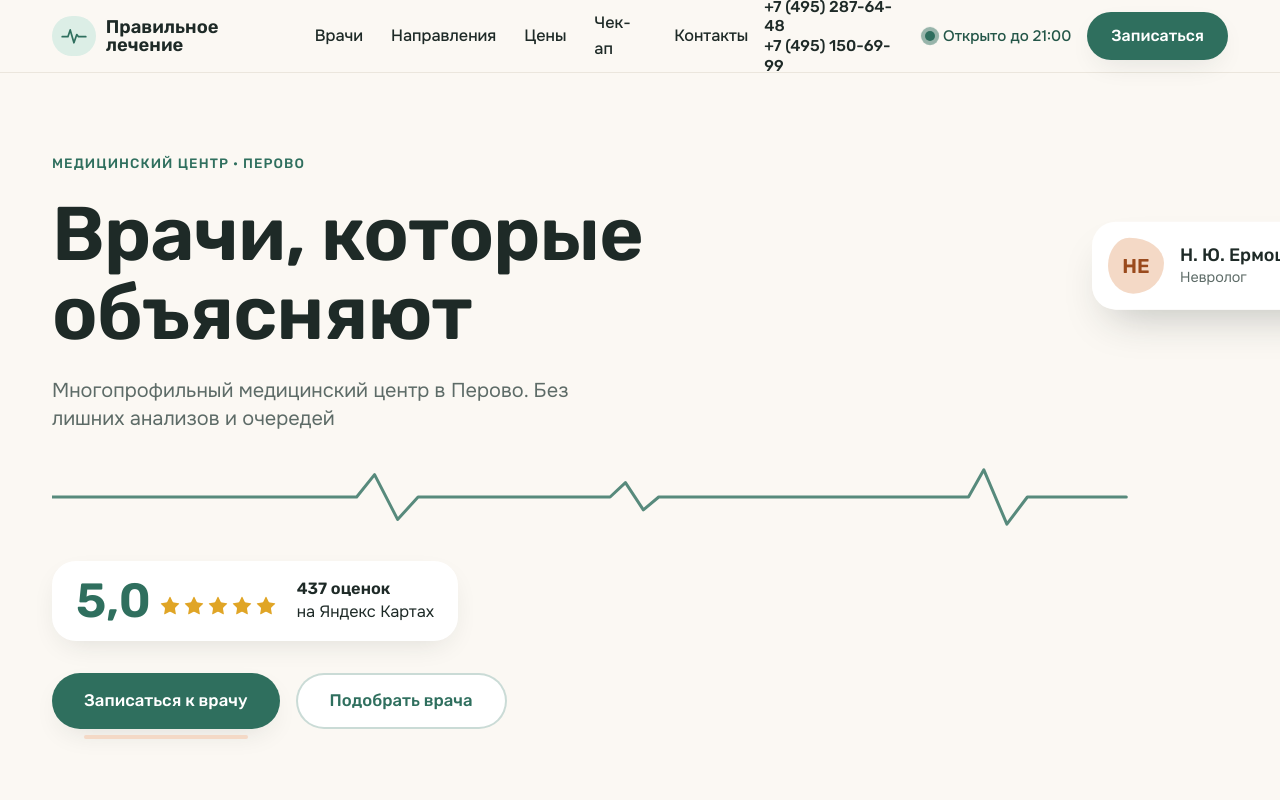
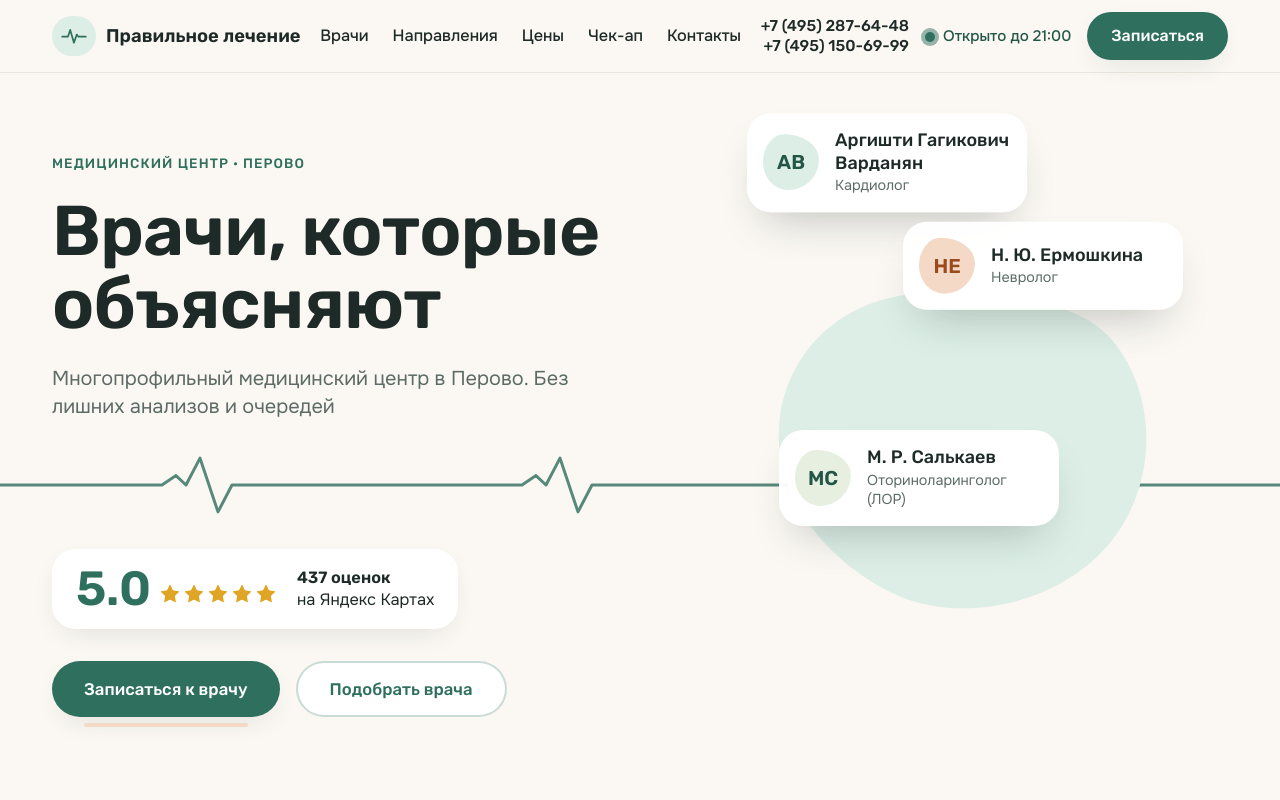
Before and after one commit to arturvar96355-spec/pravlech, a Next.js app: page / in a window 1280 px wide. Shown: the top 800 px of the page. Built offline with nearby package versions, Linux system fonts and the light colour scheme.

Commit message:
fix: hero layout, generative cardiogram, process art
Co-Authored-By: Claude Sonnet 5.5 <noreply@anthropic.com>
Claude-Session: https://claude.ai/code/session_01HqrQHoQXGt4nWwhADdEBEe

```diff
--- a/components/motion/Cardiogram.tsx
+++ b/components/motion/Cardiogram.tsx
@@ -1,38 +1,77 @@
 'use client';
 
 import { motion, useReducedMotion } from 'motion/react';
+import { useEffect, useRef, useState } from 'react';
 
-/** Фирменный мотив: линия-кардиограмма, прорисовывается через pathLength. */
+/** Путь в пикселях: ровная линия и «удары» через равные промежутки. */
+function buildPath(w: number, h: number, step: number): string {
+  const mid = h / 2;
+  const amp = h * 0.42;
+  let d = `M0 ${mid}`;
+  let x = Math.max(80, step * 0.45);
+  while (x + 70 < w) {
+    d += ` H${x} L${x + 14} ${mid - amp * 0.35} L${x + 24} ${mid} L${x + 38} ${mid - amp} L${x + 56} ${mid + amp} L${x + 70} ${mid}`;
+    x += step;
+  }
+  return d + ` H${w}`;
+}
+
+/**
+ * Фирменный мотив: линия-кардиограмма во всю ширину родителя.
+ * Прорисовывается через pathLength за `duration` секунд.
+ */
 export function Cardiogram({
   className,
   duration = 1.4,
   delay = 0,
   onDone,
   strokeWidth = 3,
-  d = 'M0 40 H220 L238 40 L252 12 L270 68 L286 40 H420 L436 40 L448 22 L462 56 L474 40 H700 L716 40 L728 6 L746 74 L762 40 H1000',
+  step = 360,
 }: {
   className?: string;
   duration?: number;
   delay?: number;
   onDone?: () => void;
   strokeWidth?: number;
-  d?: string;
+  step?: number;
 }) {
   const reduce = useReducedMotion();
+  const ref = useRef<HTMLDivElement>(null);
+  const [size, setSize] = useState<{ w: number; h: number } | null>(null);
+
+  useEffect(() => {
+    const el = ref.current;
+    if (!el) return;
+    const measure = () => setSize({ w: Math.round(el.clientWidth), h: Math.round(el.clientHeight) });
+    measure();
+    const ro = new ResizeObserver(measure);
+    ro.observe(el);
+    return () => ro.disconnect();
+  }, []);
+
+  useEffect(() => {
+    if (reduce && size) onDone?.();
+    // eslint-disable-next-line react-hooks/exhaustive-deps
+  }, [reduce, !!size]);
+
   return (
-    <svg viewBox="0 0 1000 80" preserveAspectRatio="none" className={className} aria-hidden fill="none">
+    <div ref={ref} className={className} aria-hidden>
+      {size && (
+        <svg width={size.w} height={size.h} viewBox={`0 0 ${size.w} ${size.h}`} fill="none" className="block overflow-visible">
           <motion.path
-        d={d}
+            key={`${size.w}x${size.h}`}
+            d={buildPath(size.w, size.h, step)}
             stroke="currentColor"
             strokeWidth={strokeWidth}
             strokeLinecap="round"
             strokeLinejoin="round"
-        vectorEffect="non-scaling-stroke"
             initial={reduce ? { pathLength: 1 } : { pathLength: 0 }}
             animate={{ pathLength: 1 }}
             transition={{ duration: reduce ? 0 : duration, delay, ease: [0.65, 0, 0.35, 1] }}
             onAnimationComplete={onDone}
           />
         </svg>
+      )}
+    </div>
   );
 }
--- a/components/motion/CountUp.tsx
+++ b/components/motion/CountUp.tsx
@@ -12,7 +12,7 @@ export function CountUp({ to, decimals = 0, duration = 1.6, className }: { to: n
   useEffect(() => {
     const el = ref.current;
     if (!el || !inView || reduce) return;
-    const fmt = (v: number) => v.toFixed(decimals).replace('.', ',');
+    const fmt = (v: number) => v.toFixed(decimals);
     const controls = animate(0, to, {
       duration,
       ease: [0.22, 1, 0.36, 1],
@@ -25,7 +25,7 @@ export function CountUp({ to, decimals = 0, duration = 1.6, className }: { to: n
 
   return (
     <span ref={ref} className={className}>
-      {to.toFixed(decimals).replace('.', ',')}
+      {to.toFixed(decimals)}
     </span>
   );
 }
--- a/components/sections/Header.tsx
+++ b/components/sections/Header.tsx
@@ -18,11 +18,11 @@ export function Header() {
   return (
     <header className="sticky top-0 z-50 border-b border-line/70 bg-cream/95">
       <div className="container-x flex h-[72px] items-center justify-between gap-4">
-        <Logo />
+        <div className="min-w-0 sm:shrink-0"><Logo /></div>
 
-        <nav aria-label="Основное меню" className="hidden items-center gap-7 lg:flex">
+        <nav aria-label="Основное меню" className="hidden items-center gap-6 lg:flex">
           {nav.map((n) => (
-            <Link key={n.href} href={n.href} className="link-u py-2 text-[1.02rem] font-medium">
+            <Link key={n.href} href={n.href} className="link-u whitespace-nowrap py-2 text-[1.02rem] font-medium">
               {n.label}
             </Link>
           ))}
@@ -31,12 +31,12 @@ export function Header() {
         <div className="flex items-center gap-4">
           <div className="hidden flex-col items-end leading-tight xl:flex">
             {site.phones.map((p) => (
-              <a key={p.href} href={p.href} className="link-u font-heading text-[0.98rem] font-medium">
+              <a key={p.href} href={p.href} className="link-u whitespace-nowrap font-heading text-[0.98rem] font-medium">
                 {p.display}
               </a>
             ))}
           </div>
-          <OpenNow className="hidden text-sage-dark md:inline-flex" />
+          <span className="hidden xl:block"><OpenNow className="text-sage-dark" /></span>
           <Magnetic className="hidden sm:block">
             <Button onClick={() => openBooking()}>Записаться</Button>
           </Magnetic>
--- a/components/sections/Hero.tsx
+++ b/components/sections/Hero.tsx
@@ -40,12 +40,12 @@ export function Hero() {
 
   return (
     <section aria-labelledby="hero-title" className="relative overflow-hidden pb-16 pt-10 sm:pt-14 lg:pb-24 lg:pt-20">
-      <div className="container-x grid items-start gap-10 lg:grid-cols-[1.1fr_1fr]">
-        <div className="relative z-10">
+      <div className="container-x grid items-start gap-x-10 lg:grid-cols-[minmax(0,1.25fr)_minmax(0,1fr)]">
+        <div className="relative z-10 lg:col-start-1 lg:row-start-1">
           <motion.p initial={reduce ? false : { opacity: 0, y: 12 }} animate={{ opacity: 1, y: 0 }} transition={{ duration: 0.7, ease: EASE }} className="eyebrow mb-5">
             Медицинский центр · Перово
           </motion.p>
-          <h1 id="hero-title" className="text-[clamp(2.5rem,7.5vw,4.75rem)] leading-[1.04]">
+          <h1 id="hero-title" className="text-[clamp(2.5rem,7.2vw,4.4rem)] leading-[1.04]">
             <SplitLines lines={['Врачи, которые', 'объясняют']} />
           </h1>
           <motion.p
@@ -57,11 +57,15 @@ export function Hero() {
             {typograph('Многопрофильный медицинский центр в Перово. Без лишних анализов и очередей')}
           </motion.p>
 
-          {/* кардиограмма через весь экран */}
-          <div className="relative left-1/2 my-8 h-14 w-screen -translate-x-1/2 text-sage/80 sm:h-16" aria-hidden>
+        </div>
+
+        <div className="relative my-8 h-14 text-sage/80 sm:h-16 lg:col-span-2 lg:col-start-1 lg:row-start-2" aria-hidden>
+          <div className="absolute inset-y-0 left-1/2 w-screen -translate-x-1/2">
             <Cardiogram className="h-full w-full" delay={0.6} duration={1.4} onDone={() => setLineDone(true)} />
           </div>
+        </div>
 
+        <div className="relative z-10 lg:col-start-1 lg:row-start-3">
           <motion.div
             initial={reduce ? false : { opacity: 0, y: 14 }}
             animate={{ opacity: 1, y: 0 }}
@@ -103,7 +107,7 @@ export function Hero() {
         </div>
 
         {/* коллаж из карточек врачей */}
-        <div ref={collageRef} className="relative mx-auto h-[420px] w-full max-w-[460px] sm:h-[500px] lg:mx-0 lg:h-[540px]">
+        <div ref={collageRef} className="relative mx-auto mt-10 h-[420px] lg:col-start-2 lg:row-span-3 lg:row-start-1 lg:mt-0 w-full max-w-[460px] sm:h-[500px] lg:mx-0 lg:h-[540px]">
           <motion.div style={reduce ? undefined : { y: blobY }} className="absolute inset-0">
             <Blob variant={1} className="h-full w-full text-mint" />
           </motion.div>
--- a/components/ui/Logo.tsx
+++ b/components/ui/Logo.tsx
@@ -27,7 +27,7 @@ export function Logo({ inverted = false }: { inverted?: boolean }) {
       <span className={`grid h-10 w-11 place-items-center rounded-full ${inverted ? 'bg-white/15 text-white' : 'bg-mint text-sage'}`}>
         <CardioMark className="h-5 w-7" />
       </span>
-      <span>{site.name}</span>
+      <span className="leading-[1.1] sm:whitespace-nowrap">{site.name}</span>
     </Link>
   );
 }
--- a/components/ui/PageHead.tsx
+++ b/components/ui/PageHead.tsx
@@ -10,7 +10,7 @@ export function PageHead({ eyebrow, title, lead, children }: { eyebrow?: string;
         {lead && <p className="mt-4 max-w-2xl text-lg text-mute">{lead}</p>}
         {children}
         <div className="mt-8 h-10 w-full max-w-md text-sage/60" aria-hidden>
-          <Cardiogram className="h-full w-full" strokeWidth={2.5} />
+          <Cardiogram className="h-full w-full" strokeWidth={2.5} step={220} />
         </div>
       </div>
     </div>
--- a/components/ui/ProcessArt.tsx
+++ b/components/ui/ProcessArt.tsx
@@ -44,8 +44,11 @@ export const processArt: Array<() => React.ReactElement> = [
       <path d="M88 96h104M88 118h70" {...S} />
       <path d="M250 150h70a14 14 0 0 1 14 14v40a14 14 0 0 1-14 14h-8v22l-26-22h-36a14 14 0 0 1-14-14v-40a14 14 0 0 1 14-14z" {...S} fill="#fff" />
       <path d="M262 176h54M262 196h34" {...S} stroke="#9A4A1D" />
-      <path d="M130 196v22a22 22 0 0 0 44 0v-22" {...S} strokeWidth={2.6} />
-      <circle cx="152" cy="236" r="0" />
+      <path d="M112 186v28c0 22 16 34 34 34s34-12 34-34v-28" {...S} strokeWidth={2.6} />
+      <circle cx="112" cy="180" r="6" {...S} strokeWidth={2.6} />
+      <circle cx="180" cy="180" r="6" {...S} strokeWidth={2.6} />
+      <path d="M146 248v10" {...S} strokeWidth={2.6} />
+      <circle cx="146" cy="270" r="12" {...S} fill="#fff" strokeWidth={2.6} />
     </Frame>
   ),
   // 4. назначает только нужное: планшет с короткой отметкой
@@ -55,7 +58,6 @@ export const processArt: Array<() => React.ReactElement> = [
       <rect x="170" y="34" width="60" height="22" rx="8" {...S} fill="#fff" />
       <path d="M142 112l12 12 22-24M196 112h66" {...S} />
       <path d="M142 168h16M176 168h86M142 212h16M176 212h60" {...S} opacity={0.35} />
-      <path d="M142 190l12 12 22-24M196 190h66" {...S} stroke="#9A4A1D" opacity={0} />
     </Frame>
   ),
   // 5. результаты: бланк с кардиограммой
```
Lines whose indentation alone changed are shown as unchanged.
